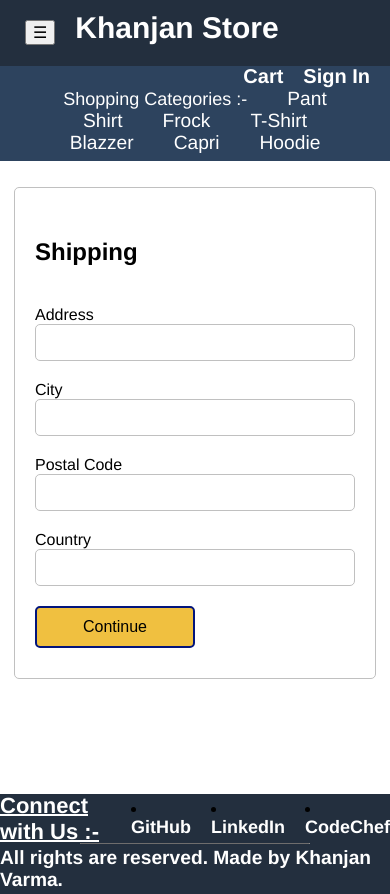
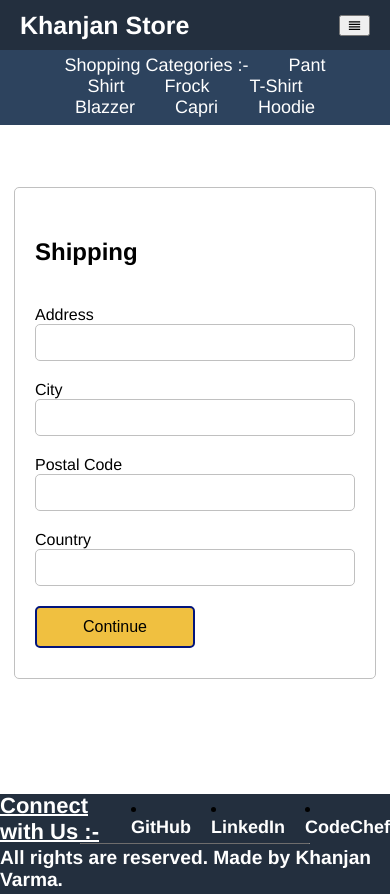
Before and after one commit to Khanjan04/Khanjan-Store, a React (Create React App) app in the folder frontend/: page /shipping in a window 390 px wide. Built offline with nearby package versions, Linux system fonts and the light colour scheme.

Commit message:
Responsive Header

```diff
--- a/frontend/package.json
+++ b/frontend/package.json
@@ -3,6 +3,8 @@
   "version": "0.1.0",
   "private": true,
   "dependencies": {
+    "@material-ui/core": "^4.11.4",
+    "@material-ui/icons": "^4.11.2",
     "@testing-library/jest-dom": "^4.2.4",
     "@testing-library/react": "^9.5.0",
     "@testing-library/user-event": "^7.2.1",
@@ -20,7 +22,8 @@
     "react-router-dom": "^5.2.0",
     "react-scripts": "3.4.3",
     "redux": "^4.0.5",
-    "redux-thunk": "^2.3.0"
+    "redux-thunk": "^2.3.0",
+    "styled-components": "^5.3.0"
   },
   "scripts": {
     "start": "react-scripts start",
--- a/frontend/src/App.js
+++ b/frontend/src/App.js
@@ -1,4 +1,5 @@
 import React from 'react';
+import Navbar from './components/Navbar';
 import { useSelector } from 'react-redux';
 import { BrowserRouter, Route, Link } from 'react-router-dom';
 import { Helmet } from 'react-helmet';
@@ -26,28 +27,6 @@ function App() {
                 <title>Khanjan Store | Home</title>
             </Helmet>
                 <header>
-                    <div className="nav">
-                        <div className="nav_left">
-                            <div className="nav_logo">
-                                <button className="option">
-                                    &#9776;
-                                </button>
-                                <Link to="/">Khanjan Store</Link>
-                            </div>
-                        </div>
-                        <div className="nav_right">
-                            <div className="header-links">
-                                <a href="cart">Cart</a>
-                                {
-                                    userInfo ? <Link to="/profile">{userInfo.name}</Link> :
-                                        <Link to="/signin">Sign In</Link>
-                                }
-                            </div>
-                        </div>
-                        <div className="nav_fill">
-
-                        </div>
-                    </div>
                     <nav id="nav-main">
                         <div className="nav_cat">
                             <ul>
@@ -79,6 +58,7 @@ function App() {
                         </div>
                     </nav>
                 </header>
+                <Navbar></Navbar>
                 <main className="main">
                     <div className="content">
                         <Route path="/products" component={ProductsScreen} />
--- /dev/null
+++ b/frontend/src/components/Navbar.js
@@ -0,0 +1,33 @@
+import React, { useState } from 'react';
+import { Link } from 'react-router-dom';
+import { useSelector } from 'react-redux';
+import '../index.css';
+import ReorderIcon from "@material-ui/icons/Reorder";
+
+function Navbar() {
+
+    const userSignin = useSelector(state => state.userSignin);
+    const { userInfo } = userSignin;
+
+    const [showLinks, setShowLinks] = useState(false);
+
+    return (
+        <div className="Navbar">
+            <div className="leftSide">
+                <Link to="/">Khanjan Store</Link>
+            </div>
+            <div className="rightSide">
+                <div className="links" id={showLinks ? "hidden" : ""}>
+                    <Link to="/">Cart</Link>
+                    {
+                        userInfo ? <Link to="/profile">{userInfo.name}</Link> :
+                        <Link to="/signin">Sign In</Link>
+                    }
+                </div>
+                <button onClick={() => setShowLinks(!showLinks)}> <ReorderIcon/> </button>
+            </div>
+        </div>
+    )
+}
+
+export default Navbar;
--- a/frontend/src/index.css
+++ b/frontend/src/index.css
@@ -6,6 +6,7 @@ body {
   font: 1.6rem Helvetica;
   height: 100vh;
   margin: 0;
+  padding: 0;
 }
 button {
   font-size: 1.6rem;
@@ -22,7 +23,7 @@ button {
 .grid-container {
   display: grid;
   grid-template-areas:
-    "header"
+    "Navbar"
     "main"
     "footer";
   grid-template-columns: 1fr;
@@ -31,60 +32,123 @@ button {
 }
 header {
   grid-area: header;
-  background-color: #232f3e;
   color: white;
-  height: 66px;
   width: 100%;
   position: fixed;
 }
-.nav_left {
-  position: relative;
-  float: left;
-  width: auto;
-  padding-left: 15px;
+.Navbar {
+  grid-area: Navbar;
+  background-color: #232f3e;
+  width: 100%;
+  height: 6.75rem;
+  display: flex;
+  position: fixed;
 }
-.nav_right {
-  position: relative;
-  float: right;
-  width: auto;
-  margin-top: 20px;
+.leftSide {
+  flex: 50%;
+  display: flex;
+  align-items: center;
+  padding-left: 2rem;
+  font-size: 2.5rem;
+  font-weight: bold;
+  text-decoration: none;
 }
-.nav_fill {
-  width: auto;
-  white-space: nowrap;
-  overflow: hidden;
+.Navbar a {
+  text-decoration: none;
+  color: #ffffff;
 }
-.nav_logo a {
-  color: #ffffff;
-  font-size: 3rem;
-  font-weight: bold;
-  padding-left: 20px;
-}
-.option {
-  margin-left: 10px;
-  margin-top: 20px;
-}
-.header-links a {
-  color: #ffffff;
-  text-decoration: none;
-  font-size: 2rem;
-  padding-right: 20px;
-  font-weight: bold;
-}
-.header-links a:hover {
+.Navbar a:hover {
   color: #fa7900;
 }
+.rightSide {
+  flex: 50%;
+  display: flex;
+  justify-content: flex-end;
+  align-items: center;
+}
+.links {
+  max-height: 6.75rem;
+  padding-right: 1rem;
+}
+.rightSide button {
+  display: none;
+  margin-right: 2rem;
+}
+.rightSide #hidden {
+  display: flex;
+}
+.links a {
+  text-decoration: none;
+  color: #ffffff;
+  font-size: 2rem;
+  font-weight: bold;
+  margin-left: 1.5rem;
+  margin-right: 1.5rem;
+}
+@media only screen and (max-width: 460px) {
+  .Navbar {
+    height: 5rem;
+  }
+
+  .rightSide button {
+    display: flex;
+  }
+
+  .rightSide button:hover {
+    cursor: pointer;
+  }
+
+  .rightSide .links {
+    display: none;
+  }
+
+  .rightSide #hidden {
+    position: absolute;
+    right: 0;
+    top: 5rem;
+    padding-top: 0.5rem;
+    padding-bottom: 0.5rem;
+    height: 5rem;
+    width: 25%;
+    background-color: #c4b8b8d5;
+    justify-content: center;
+    display: flex;
+    flex-direction: column;
+    border-bottom: #000000;
+  }
+
+  .rightSide #hidden a {
+    color: #000000;
+    padding-top: 0.5rem;
+    padding-bottom: 0.5rem;
+  }
+
+  .rightSide #hidden a:hover {
+    color: #fa7900;
+  }
+
+  #nav-main {
+    text-decoration: none;
+    position: relative;
+    text-align: center;
+    margin-top: -18px;
+    padding-bottom: -20px;
+  }
+}
+
 #nav-main {
   background-color: #2d435e;
 }
 #nav-main a {
   color: #ffffff;
+  font-size: large;
+  text-decoration: none;
 }
 #nav-main a:hover {
   color: #fa7900;
 }
 #nav-main ul {
-  list-style-type: none;
+  text-decoration: none;
   position: relative;
   padding-top: 7px;
   padding-bottom: 7px;
@@ -94,6 +158,7 @@ header {
 #nav-main li {
   display: inline-block;
   padding-right: 40px;
+  text-decoration: none;
 }
 .category {
   font-size: large;
@@ -157,12 +222,12 @@ hr.solid {
   font-size: larger;
   height: 50px;
 }
-a {
+.middle-footer a {
   text-decoration: none;
-  color: #000000;
+  color: #ffffff;
   font-size: larger;
 }
-a:hover {
+.middle-footer a:hover {
   color: #fa7900;
 }
 
@@ -174,7 +239,7 @@ section {
 }
 #slider {
   overflow: hidden;
-  padding-top: 15px;
+  padding-top: 25px;
 }
 #slider figure {
   position: relative;
```
Also changed, not shown: 1 other file (tests, documents, lock files or other folders).
